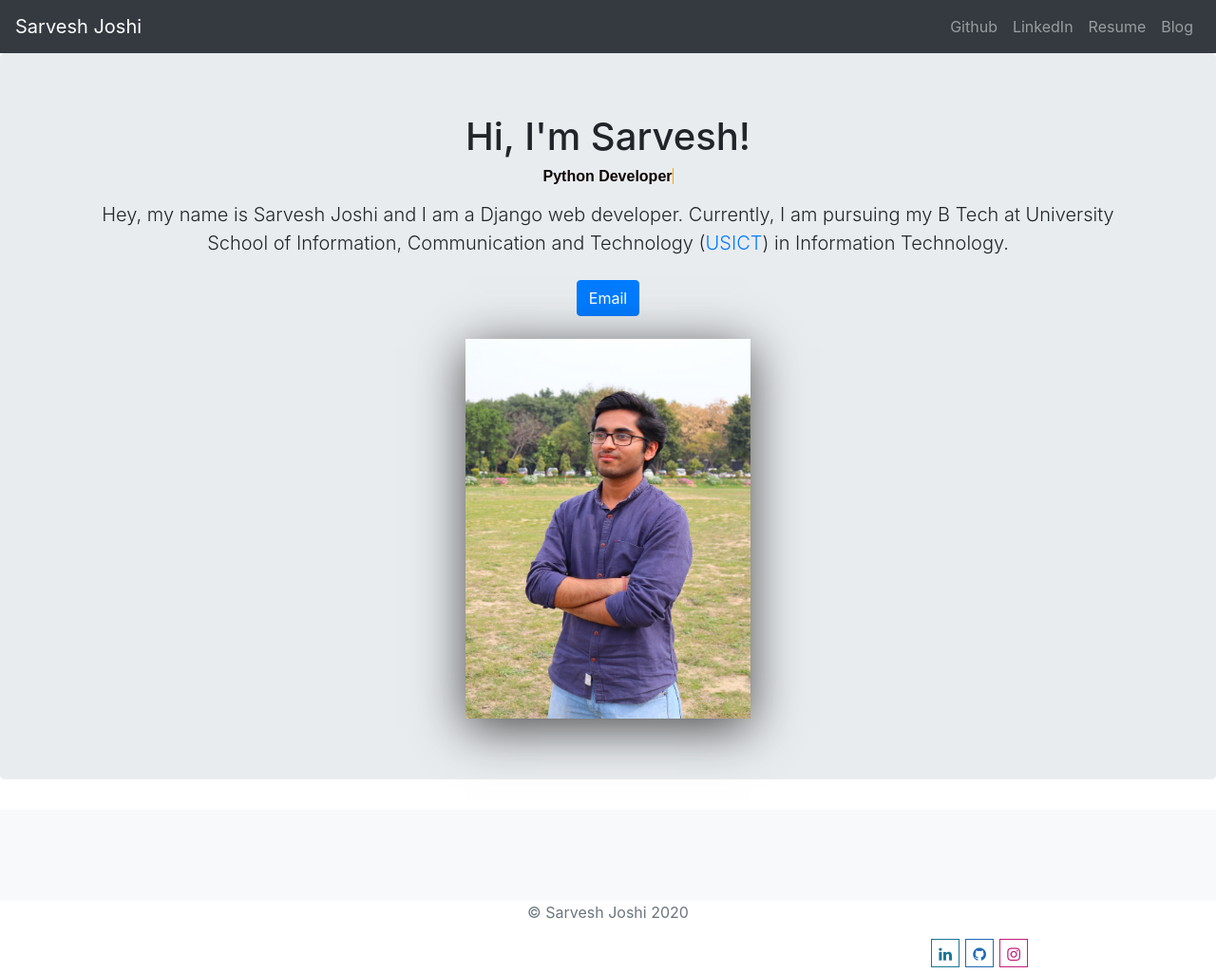
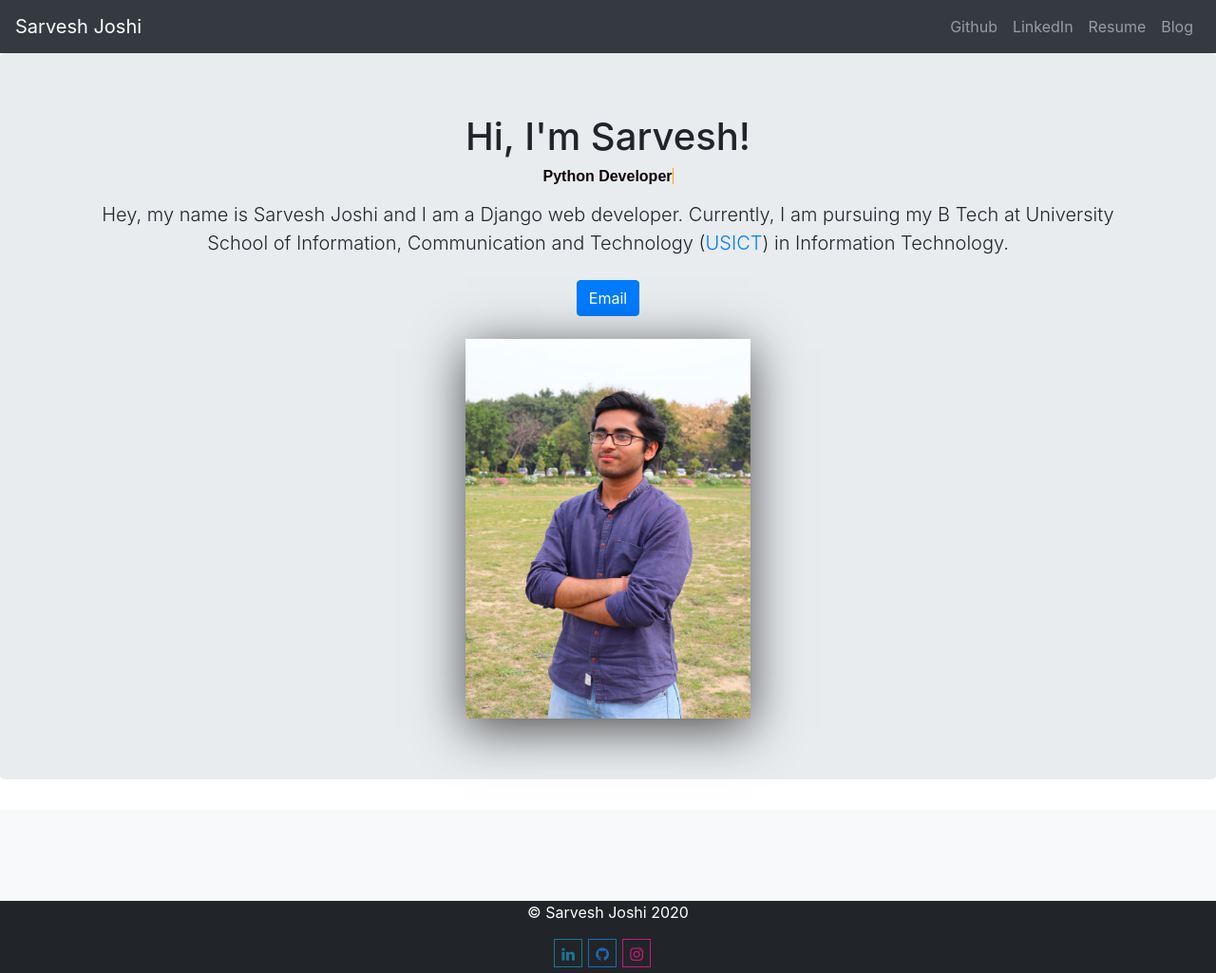
Before and after one commit to sarveshggn/portfolio, a Django app: page / in a window 1280 px wide. Shown: the whole page at 95% size. Run offline with Django 3.2, Linux system fonts and the light colour scheme; data that the repository does not hold is empty; some libraries are stand-ins or nearby versions.

Commit message:
modified css files, made footer black etc

```diff
--- a/blog/templates/blog/allblogs.html
+++ b/blog/templates/blog/allblogs.html
@@ -69,7 +69,7 @@
                 <p>© Sarvesh Joshi {% now "Y" %}</p>
             </div>
 
-            <div class="social" style="float: right; padding-right: 15%;">
+            <div class="social" style="float: right; padding-right: 46%;">
                 <div class="websure-social minimal">
                     <div class="websure-social-inner">
                         <div class="social-img-wrp websure-socialink prk_bordered websure-linkedin">
--- a/blog/templates/blog/detail.html
+++ b/blog/templates/blog/detail.html
@@ -62,7 +62,7 @@
                 <p>© Sarvesh Joshi {% now "Y" %}</p>
             </div>
 
-            <div class="social" style="float: right; padding-right: 15%;">
+            <div class="social" style="float: right; padding-right: 46%;">
                 <div class="websure-social minimal">
                     <div class="websure-social-inner">
                         <div class="social-img-wrp websure-socialink prk_bordered websure-linkedin">
--- a/jobs/templates/jobs/home.html
+++ b/jobs/templates/jobs/home.html
@@ -17,6 +17,9 @@
 
         <!-- Bootstrap for Social media icons  -->
         <link href="https://maxcdn.bootstrapcdn.com/font-awesome/4.7.0/css/font-awesome.min.css" rel="stylesheet">
+
+        <!-- Google Fonts -->
+        <!-- <link href="https://fonts.googleapis.com/css2?family=Roboto&family=Montserrat&display=swap" rel="stylesheet"> -->
 
         <!-- Local CSS -->
         <link rel="stylesheet" href="{% static 'css/master.css' %}">
@@ -66,7 +69,7 @@
                         {% for job in jobs.all reversed %}
 
                             <div class="col-md-4">
-                                <div class="card mb-4 box-shadow">
+                                <div class="card mb-4 flex-box-top">
                                     <img class="card-img-top" src="{{ job.image.url }}" />
                                     <div class="card-body">
                                         <p class="card-text">{{ job.summary }}</p>
@@ -83,10 +86,10 @@
 
         <footer class="text-muted">
             <div class="container text-center">
-                <p>© Sarvesh Joshi {% now "Y" %}</p>
+                <p style="color: #fff;">© Sarvesh Joshi {% now "Y" %}</p>
             </div>
 
-            <div class="social" style="float: right; padding-right: 15%;">
+            <div class="social" style="float: right; padding-right: 46%;">
                 <div class="websure-social minimal">
                     <div class="websure-social-inner">
                         <div class="social-img-wrp websure-socialink prk_bordered websure-linkedin">
@@ -114,6 +117,7 @@
             </div> -->
         </footer>
 
+
         <!-- Bootstrap core JavaScript
         ================================================== -->
         <!-- Placed at the end of the document so the pages load faster -->
--- a/portfolio/static/css/master.css
+++ b/portfolio/static/css/master.css
@@ -1,7 +1,44 @@
-/* CSS for Box
-.flex-box-top{
-    box-shadow: 0px 10px 50px rgba(0, 0, 0, 0.7);
+/* .jumbotron {
+    background-image: url(https://images.unsplash.com/photo-1547623641-d2c56c03e2a7?ixlib=rb-1.2.1&ixid=eyJhcHBfaWQiOjEyMDd9&auto=format&fit=crop&w=1868&q=80);
+    background-size: cover;
+}
+
+.album {
+    background-image: url(https://images.unsplash.com/photo-1508615039623-a25605d2b022?ixlib=rb-1.2.1&ixid=eyJhcHBfaWQiOjEyMDd9&auto=format&fit=crop&w=1050&q=80);
+    background-size: cover;
+}
+
+main {
+    background-image: url(https://images.unsplash.com/photo-1547623641-d2c56c03e2a7?ixlib=rb-1.2.1&ixid=eyJhcHBfaWQiOjEyMDd9&auto=format&fit=crop&w=1868&q=80);
+    background-size: cover;
 } */
+
+/* .jumbotron {
+    background-image: url(https://images.unsplash.com/photo-1432821596592-e2c18b78144f?ixlib=rb-1.2.1&ixid=eyJhcHBfaWQiOjEyMDd9&auto=format&fit=crop&w=1050&q=80);
+    background-size: cover;
+} */
+
+body {
+    background-color: #212529;
+    /* font-family: 'Montserrat', sans-serif; */
+}
+
+main {
+    background-color: #fff;
+}
+/*
+h1 h2 h3 h4 h5 h6 {
+    font-family: 'Roboto', sans-serif;
+} */
+
+/* CSS for My Project Boxes */
+.flex-box-top {
+    transition: transform 1.2s;
+}
+
+.flex-box-top:hover {
+    transform: scale(1.1);
+}
 
 /* JS for typewrite effect */
 
@@ -134,3 +171,7 @@
       z-index:2;
       left:-1px
   }
+
+/* footer {
+    text-decoration-color: #f;
+} */
```
Also changed, not shown: portfolio/static/js/typewrite.js (line endings or trailing spaces).
